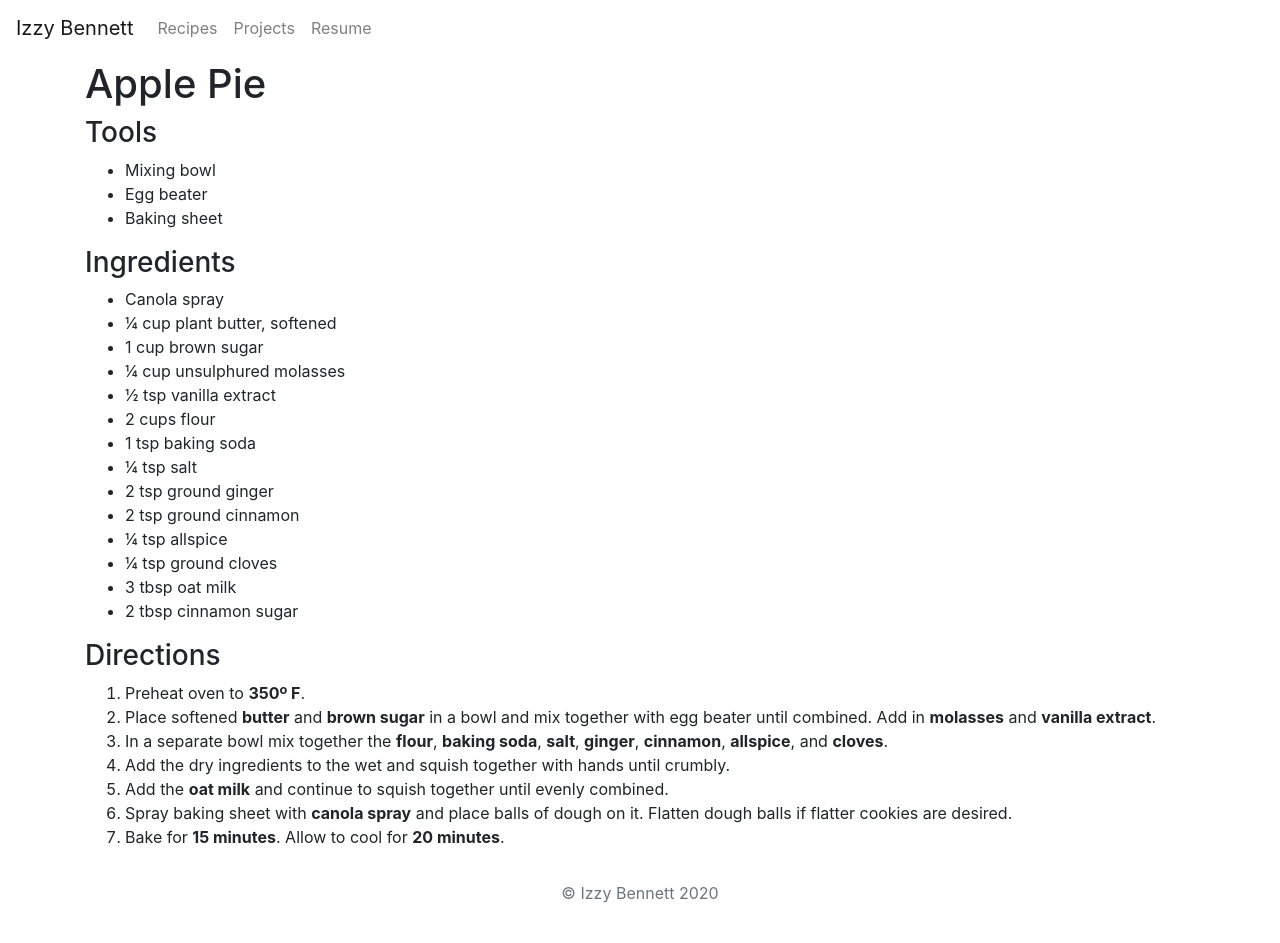
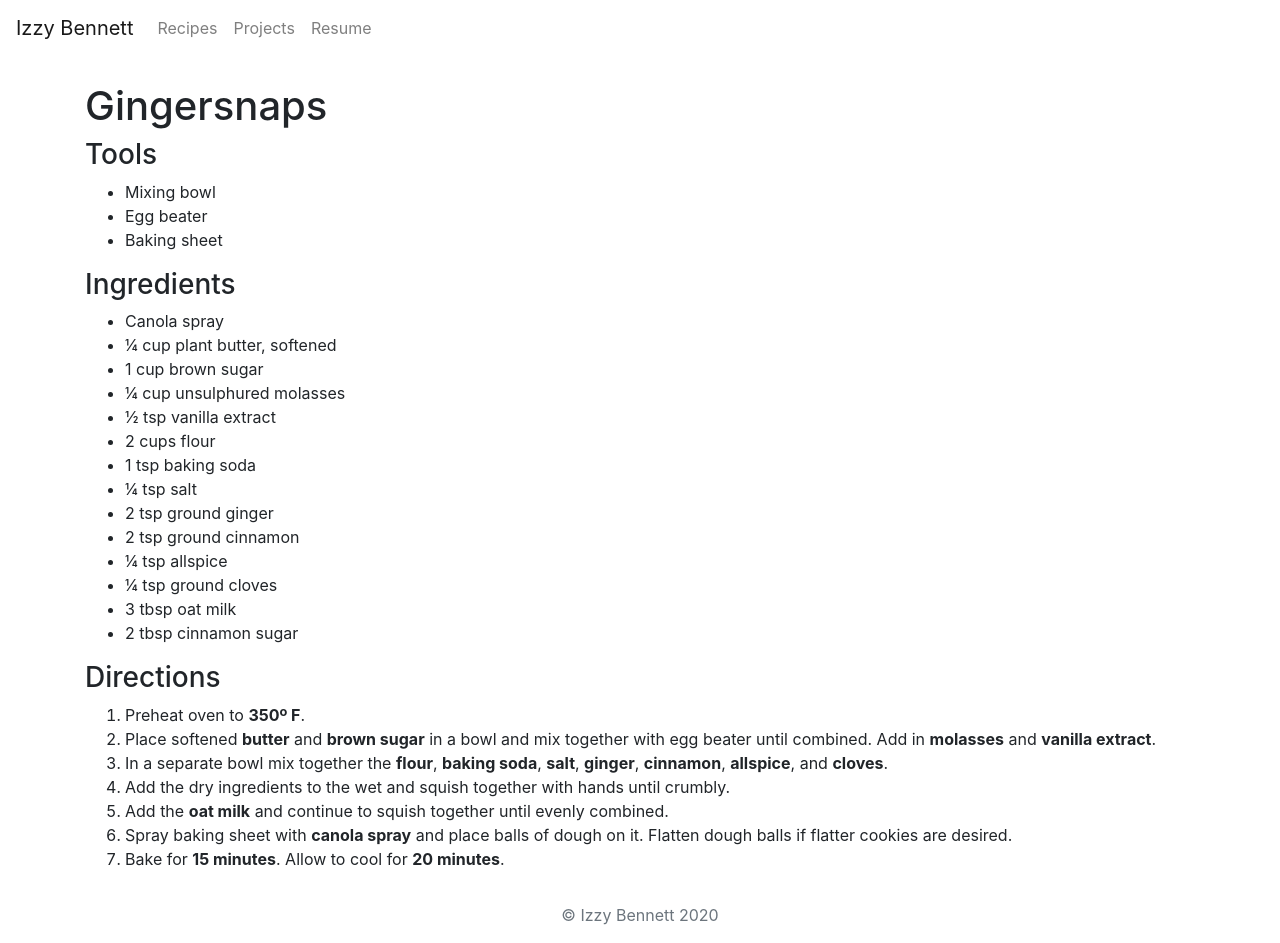
Before and after one commit to ibennet/izzybennett.com, a React (Create React App) app: page /#/gingersnaps in a window 1280 px wide. Before the commit the page ends 921 px from the top, so only its background shows below. Built offline with nearby package versions, Linux system fonts and the light colour scheme.

Commit message:
Add padding to top of recipes and fix blueberry muffins title

```diff
--- a/public/gingersnaps.md
+++ b/public/gingersnaps.md
@@ -1,4 +1,4 @@
-# Apple Pie
+# Gingersnaps
 ### Tools
 - Mixing bowl
 - Egg beater
--- a/src/App.css
+++ b/src/App.css
@@ -22,6 +22,10 @@
   justify-content: center;
   font-size: calc(10px + 2vmin);
   color: white;
+}
+
+.Recipe {
+  padding-top: 2%;
 }
 
 .App-link {
```
Also changed, not shown: 1 other file (tests, documents, lock files or other folders).
